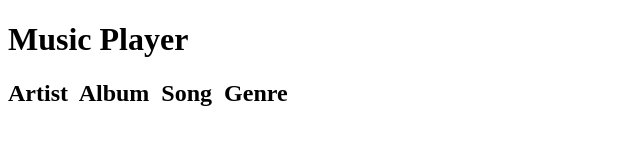
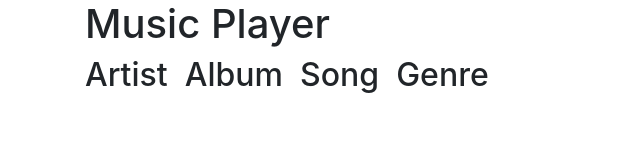
Before and after one commit to mainmeister/music, a plain HTML site: page index.html in a window 1280 px wide. Shown: the whole page, without its empty margins (0-640 px from the left). Drawn offline with nearby package versions, Linux system fonts and the light colour scheme; files that its build step writes are made by us from their sources; files whose address does not match are found by name.

Commit message:
bootstrap 4

```diff
--- a/index.html
+++ b/index.html
@@ -2,11 +2,23 @@
 <html lang="en">
 <head>
     <meta charset="UTF-8">
+    <meta name="viewport" content="width=device-width, initial-scale=1">
     <title>Music V1.0</title>
-    <link rel="stylesheet" type="text/css" href="/static/main.css">
+    <!-- Latest compiled and minified CSS -->
+    <link rel="stylesheet" href="https://maxcdn.bootstrapcdn.com/bootstrap/4.1.0/css/bootstrap.min.css">
+
+    <!-- jQuery library -->
+    <script src="https://ajax.googleapis.com/ajax/libs/jquery/3.3.1/jquery.min.js"></script>
+
+    <!-- Popper JS -->
+    <script src="https://cdnjs.cloudflare.com/ajax/libs/popper.js/1.14.0/umd/popper.min.js"></script>
+
+    <!-- Latest compiled JavaScript -->
+    <script src="https://maxcdn.bootstrapcdn.com/bootstrap/4.1.0/js/bootstrap.min.js"></script>    <link rel="stylesheet" type="text/css" href="/static/main.css">
     <script src="/static/main.js" type="application/ecmascript"></script>
 </head>
 <body>
+    <div class="container">
         <h1>Music Player</h1>
         <h2>
             <label id="mmartist" class="clickable" onclick="mainmenu(mmtype.artist)">Artist</label>&nbsp;
@@ -20,5 +32,6 @@
         <div id="song"></div>
         <div id="genre"></div>
         <div id="playlist"></div>
+    </div>
 </body>
 </html>
```
Lines whose indentation alone changed are shown as unchanged.
